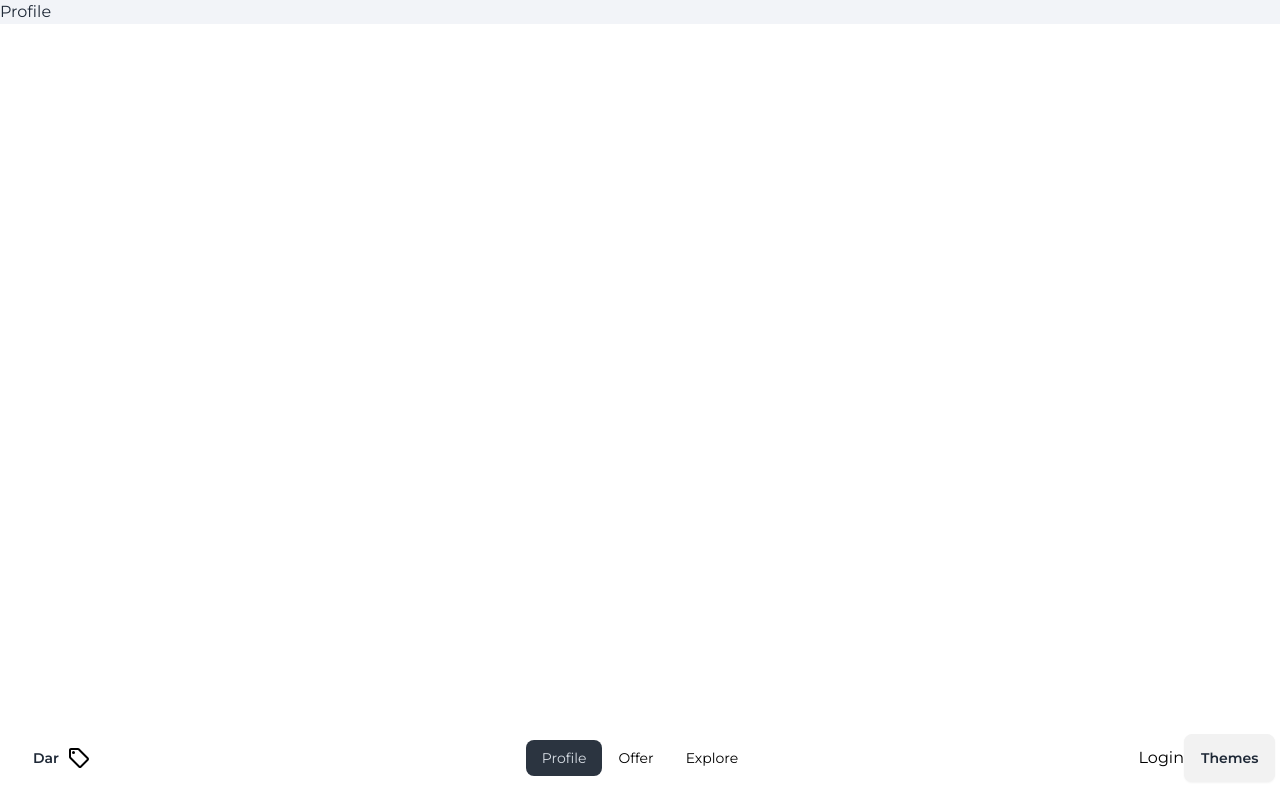
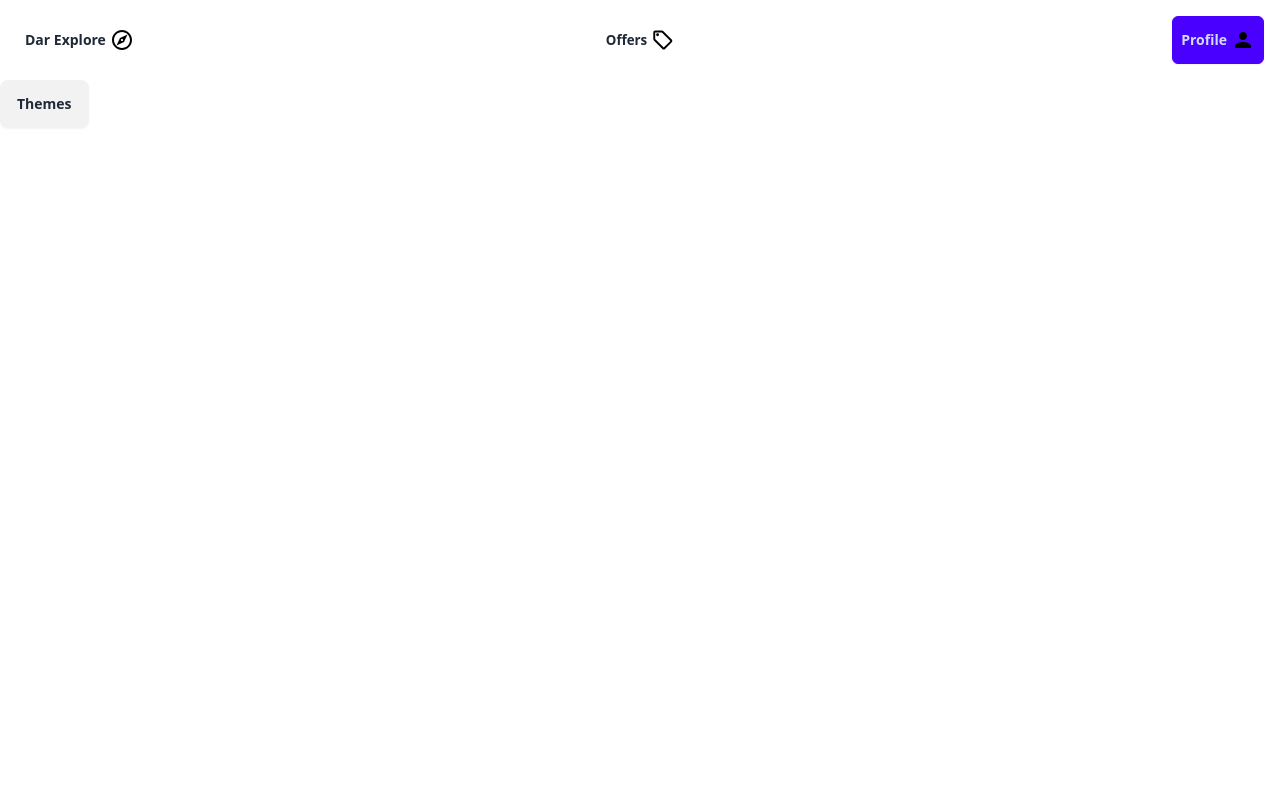
Before and after one commit to BasharAlwarad/Dar, a React (Vite) app in the folder client/: page /profile in a window 1280 px wide. Built offline with nearby package versions, Linux system fonts and the light colour scheme.

Commit message:
Nav updated & themes from profile

```diff
--- a/client/src/App.jsx
+++ b/client/src/App.jsx
@@ -14,7 +14,7 @@ export default function App() {
     <>
       <Nav />
       <Routes>
-        <Route path="/explore" element={<Explore />} />
+        <Route path="/" element={<Explore />} />
         <Route path="/profile" element={<Profile />} />
         <Route path="/offer" element={<Offer />} />
         <Route path="/signup" element={<SignUp />} />
--- a/client/src/components/Nav.jsx
+++ b/client/src/components/Nav.jsx
@@ -1,40 +1,42 @@
 import { NavLink } from 'react-router-dom';
 // import { useAuthContext } from '../contexts/userContext';
 import { Themes } from './Themes';
-import { localOfferIcon } from '../assets/index.js';
+import { exploreIcon, localOfferIcon, personIcon } from '../assets/index.js';
 
 export const Nav = () => {
   //   const { user } = useAuthContext();
 
-  const activeLink = ({ isActive }) =>
-    isActive ? 'btn btn-ghost text-primary font-bold' : 'btn btn-ghost';
+  const navClass = (isActive) =>
+    `btn flex flex-col items-center justify-center gap-1 p-2 rounded-md ${
+      isActive ? 'btn-primary' : 'btn-ghost'
+    }`;
+
   return (
     <nav className="px-4 navbar bg-base-100">
       <div className="navbar-start">
-        <NavLink to="/" className={activeLink}>
-          Dar
-          <img src={localOfferIcon} alt="localOfferIcon" />
+        <NavLink to="/" className={({ isActive }) => navClass(isActive)}>
+          <p className="text-sm">Dar Explore</p>
+          <img src={exploreIcon} alt="exploreIcon" className="w-6 h-6" />
         </NavLink>
       </div>
       <div className="hidden navbar-center lg:flex">
-        <ul className="px-1 menu menu-horizontal">
+        <ul className="px-1 menu menu-horizontal space-x-6">
           <li>
-            <NavLink to="/profile">Profile</NavLink>
-          </li>
-          <li>
-            <NavLink to="/offer">Offer</NavLink>
-          </li>
-          <li>
-            <NavLink to="/explore">Explore</NavLink>
+            <NavLink
+              to="/offer"
+              className={({ isActive }) => navClass(isActive)}
+            >
+              <p className="text-sm">Offers</p>
+              <img src={localOfferIcon} alt="Offer" className="w-6 h-6" />
+            </NavLink>
           </li>
         </ul>
       </div>
       <div className="navbar-end">
-        <NavLink to="/signin">
-          {/* {user ? 'Logout' : 'Login'} */}
-          Login
+        <NavLink to="/profile" className={({ isActive }) => navClass(isActive)}>
+          <p className="text-sm">Profile</p>
+          <img src={personIcon} alt="personIcon" className="w-6 h-6" />
         </NavLink>
-        <Themes />
       </div>
     </nav>
   );
--- a/client/src/components/index.jsx
+++ b/client/src/components/index.jsx
@@ -1 +1,2 @@
+export { Themes } from './Themes';
 export { Nav } from './Nav';
--- a/client/src/index.css
+++ b/client/src/index.css
@@ -3,7 +3,7 @@
 @tailwind components;
 @tailwind utilities;
 
-* {
+/* * {
   box-sizing: border-box;
 }
 
@@ -145,7 +145,7 @@ button {
 .navbar {
   position: fixed;
   left: 0;
-  bottom: 0;
+  top: 0;
   right: 0;
   height: 85px;
   background-color: #ffffff;
@@ -821,4 +821,4 @@ button {
   margin-left: 1rem;
   font-size: 0.8rem;
   opacity: 0.75;
-}
+} */
--- a/client/src/pages/Profile.jsx
+++ b/client/src/pages/Profile.jsx
@@ -1,5 +1,10 @@
 import React from 'react';
+import { Themes } from '../components';
 
 export const Profile = () => {
-  return <div>Profile</div>;
+  return (
+    <div>
+      <Themes />
+    </div>
+  );
 };
```
